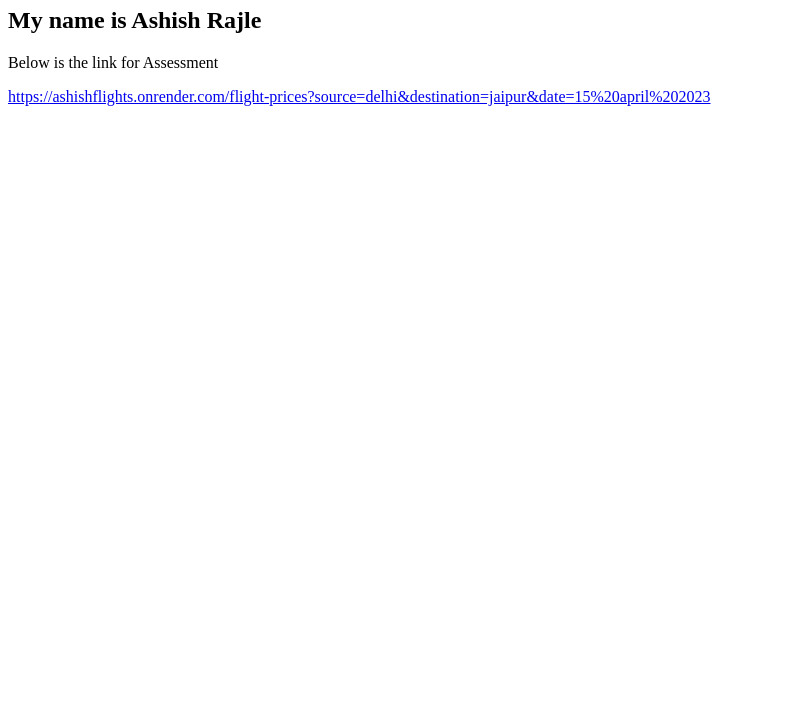
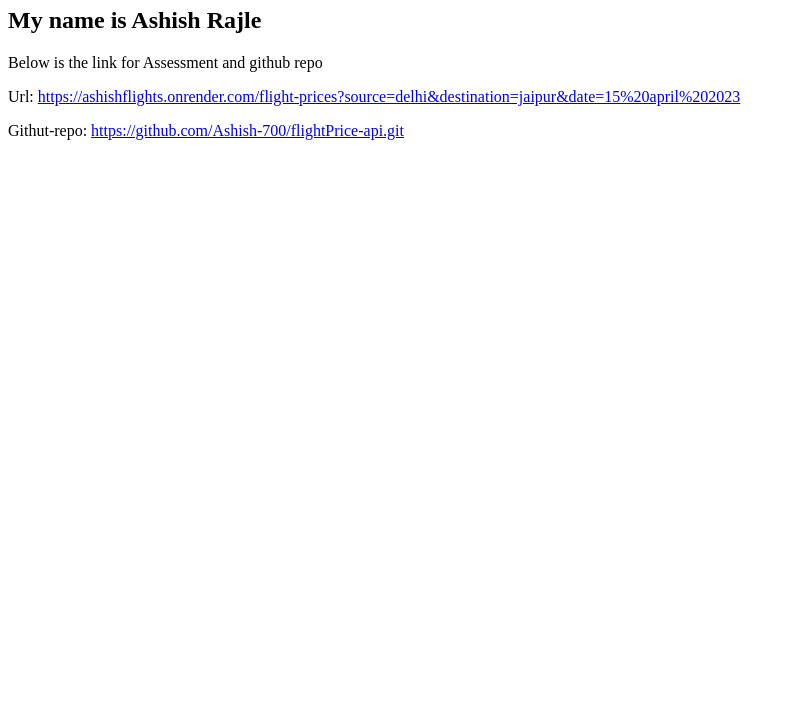
Before and after one commit to Ashish-700/flightPrice-api, a website: page pages/indexPage.html in a window 1280 px wide. Shown: the part 73-800 px from the top of the page, without its empty margins (0-795 px from the left). Drawn offline with Linux system fonts and the light colour scheme.

Commit message:
added github link

```diff
--- a/pages/indexPage.html
+++ b/pages/indexPage.html
@@ -9,10 +9,17 @@
   <body>
     <h1>Welcome to Flights API</h1>
     <h2>My name is Ashish Rajle</h2>
-    <p>Below is the link for Assessment</p>
+    <p>Below is the link for Assessment and github repo</p>
+    <span>Url: </span>
     <a
       href="https://ashishflights.onrender.com/flight-prices?source=delhi&destination=jaipur&date=15%20april%202023"
       >https://ashishflights.onrender.com/flight-prices?source=delhi&destination=jaipur&date=15%20april%202023</a
     >
+    <p>
+      Githut-repo:
+      <a href="https://github.com/Ashish-700/flightPrice-api.git"
+        >https://github.com/Ashish-700/flightPrice-api.git</a
+      >
+    </p>
   </body>
 </html>
```
